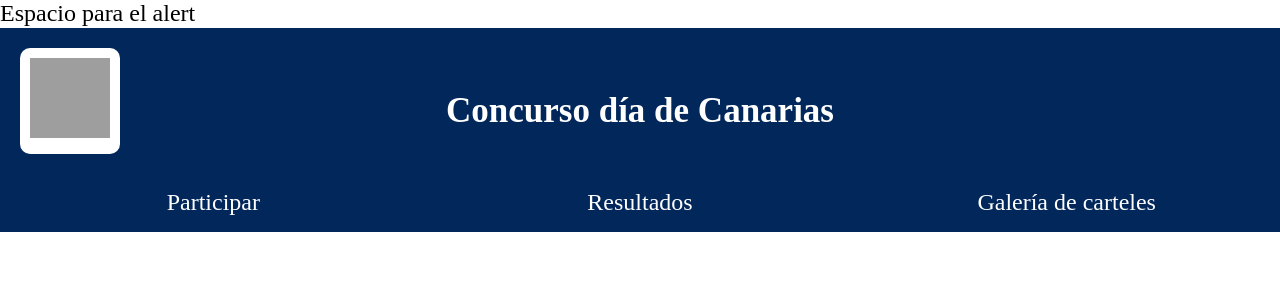
After one commit to giovanny1029/carteleria_sagaseta_official, a PHP site: template src/pages/base/header.php in a window 1280 px wide. The commit adds this page. Shown: the top 300 px of the page. Run offline with PHP 8.4, Linux system fonts and the light colour scheme; the template is opened without the code that fills it, so the values that code supplies are empty; a stand-in replaces the project's code that opens the database connection; some libraries are stand-ins or nearby versions; grey boxes are pictures that could not be loaded.

Commit message:
Added header

```diff
--- /dev/null
+++ b/src/pages/base/header.php
@@ -0,0 +1,34 @@
+<?php
+require_once "./src/db/base/cx_database.php";
+enableErrorLog();
+?>
+
+<!DOCTYPE html>
+<html lang="en">
+
+<head>
+  <meta charset="UTF-8">
+  <meta name="viewport" content="width=device-width, initial-scale=1.0">
+  <title>Header</title>
+  <link rel="stylesheet" href="<?php echo BASE_URL; ?>/src/styles/header.css">
+</head>
+
+<body>
+  <section>
+    Espacio para el alert
+  </section>
+
+  <header class="header_container">
+    <a href="/index.php" class="logo_sagaseta_container"><img src="<?php echo BASE_URL; ?>/src/img/logo_sagaseta.svg" alt="logo" class="logo_sagaseta"></a>
+    <h1 class="header_title">Concurso día de Canarias</h1>
+  </header>
+
+  <div class="nav">
+    <a href="/src/pages/participate.php">Participar</a>
+    <a href="/src/pages/results.php">Resultados</a>
+    <a href="/src/pages/gallery.php">Galería de carteles</a>
+  </div>
+
+</body>
+
+</html>
--- a/src/styles/base/base.css
+++ b/src/styles/base/base.css
@@ -1,10 +1,10 @@
 :root {
-    --blue0: #0067C2;
-    --blue1: #1D95FF;
-    --blue2: #4AAAFF;
-    --blue3: #78BFFF;
-    --blue4: #A5D5FF;
-    --blue5: #CAE6FF;
+  --blue0: rgb(1, 39, 91);
+  --blue1: #0067C2;
+  --blue2: #1D95FF;
+  --blue3: #4AAAFF;
+  --blue4: #78BFFF;
+  --blue5: #A5D5FF;
   --yellow0: #AEAE06;
   --yellow1: #D9DA08;
   --yellow2: #FAFA6E;
@@ -21,6 +21,12 @@ html {
   font-size: 62.5%;
 }
 
-*, *::after, *::before {
+*,
+*::after,
+*::before {
   box-sizing: inherit;
 }
+
+body {
+  font-size: 2.4rem;
+}
--- a/src/styles/header.css
+++ b/src/styles/header.css
@@ -1,2 +1,80 @@
 @import url('./base/base.css');
 @import url('./base/normalize.css');
+
+.header_container {
+  display: flex;
+  flex-direction: column;
+  background-color: var(--blue0);
+  align-items: center;
+}
+
+.logo_sagaseta_container {
+  background-color: var(--white);
+  width: fit-content;
+  height: fit-content;
+  padding: 1rem;
+  border-radius: 1rem;
+  margin-top: 2rem;
+}
+
+.logo_sagaseta {
+  width: 8rem;
+  height: 8rem;
+  color: var(--blue0);
+}
+
+.header_title {
+  margin: 0;
+  margin: 4rem 0 2rem 0;
+  font-size: 3.5rem;
+  text-wrap: nowrap;
+  color: var(--white);
+}
+
+.nav {
+  background-color: var(--blue0);
+  width: 100%;
+  display: flex;
+  flex-direction: column;
+  justify-content: center;
+  align-items: center;
+}
+
+.nav a {
+  width: 100%;
+  padding: 1.5rem 0;
+  text-decoration: none;
+  color: var(--white);
+  text-align: center;
+}
+
+.nav a:hover{
+  background-color: var(--blue5);
+  color: var(--black);
+  font-weight: bold;
+}
+
+@media (min-width: 768px) {
+
+  .header_container {
+    display: grid;
+    grid-template-columns: repeat(4, 1fr);
+    grid-column-gap: 2rem;
+  }
+
+  .logo_sagaseta_container {
+    grid-column: 1 / 2;
+    margin: 2rem 0 2rem 2rem;
+  }
+
+  .header_title {
+    grid-column: 2 / 4;
+    text-align: center;
+  }
+
+  .nav {
+    display: flex;
+    flex-direction: row;
+  }
+
+}
```
Also changed, not shown: index.php (+30 -0 lines), src/pages/base/footer.php (added, +14 -0 lines), README.md. Lines whose indentation alone changed are shown as unchanged.
